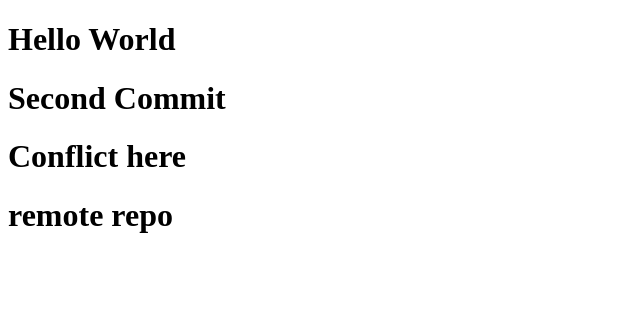
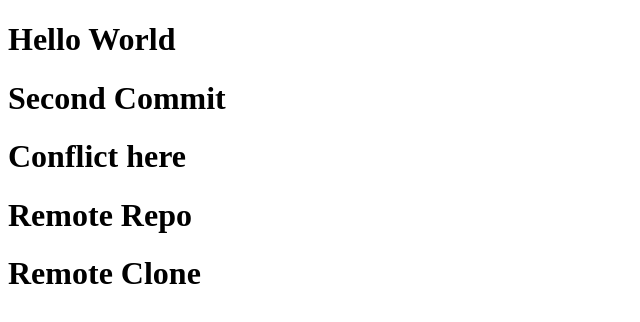
Before and after one commit to minhtan86a/github_demo, a plain HTML site: page index.html in a window 1280 px wide. Shown: the whole page, without its empty margins (0-640 px from the left). Drawn offline with Linux system fonts and the light colour scheme.

Commit message:
remote clone

```diff
--- a/index.html
+++ b/index.html
@@ -10,6 +10,7 @@
     <h1>Hello World</h1>
     <h1>Second Commit</h1>
     <h1>Conflict here</h1>
-    <h1>remote repo</h1>
+    <h1>Remote Repo</h1>
+    <h1>Remote Clone</h1>
 </body>
 </html>
```
Also changed, not shown: 1 other file.
